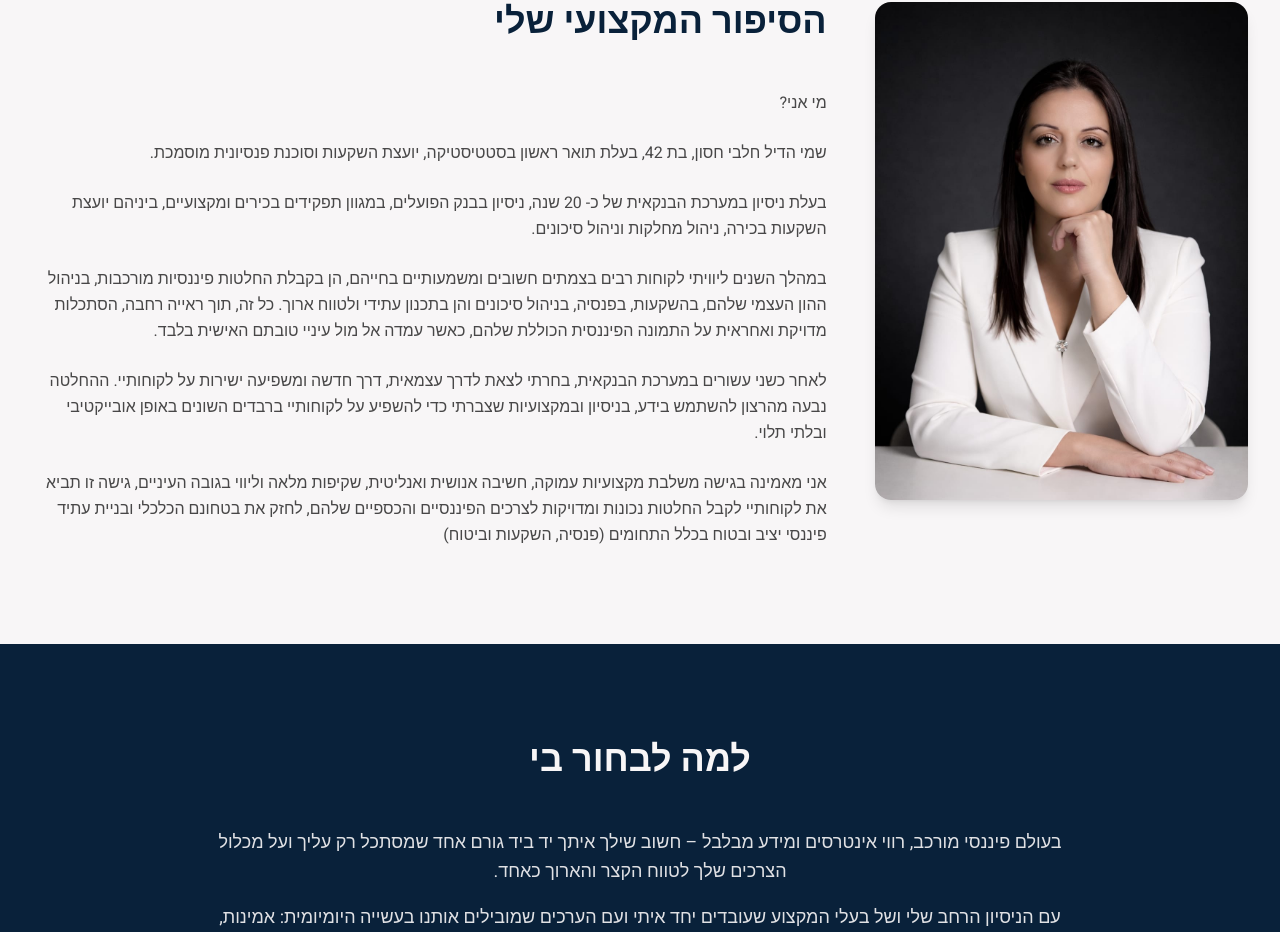
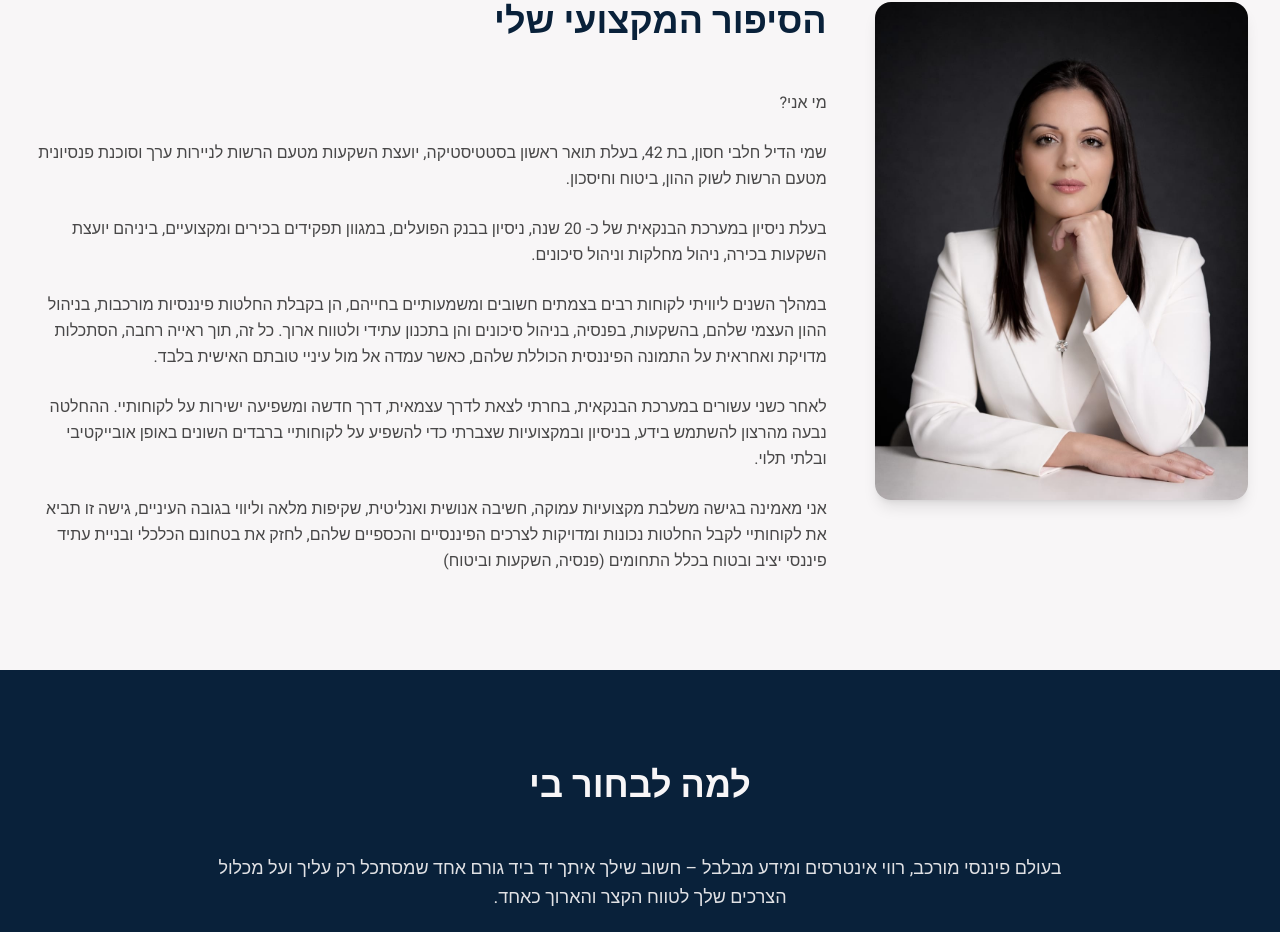
Before and after one commit to hadil-ha/business, a React (Vite) app: page / in a window 1280 px wide. Shown: the part 1106-2038 px from the top of the page. Built offline with nearby package versions, Linux system fonts and the light colour scheme.

Commit message:
Update About component to provide more detailed professional qualifications.

```diff
--- a/src/components/About.tsx
+++ b/src/components/About.tsx
@@ -23,7 +23,7 @@ export function About() {
           <p>מי אני?</p>
           <p>
             שמי הדיל חלבי חסון, בת 42, בעלת תואר ראשון בסטטיסטיקה, יועצת
-            השקעות וסוכנת פנסיונית מוסמכת.
+            השקעות מטעם הרשות לניירות ערך וסוכנת פנסיונית מטעם הרשות לשוק ההון, ביטוח וחיסכון.
           </p>
 
           <p>
```
